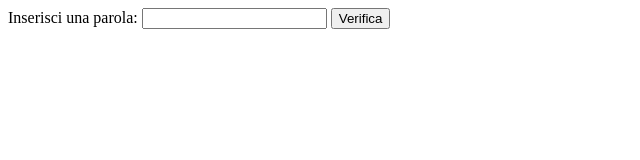
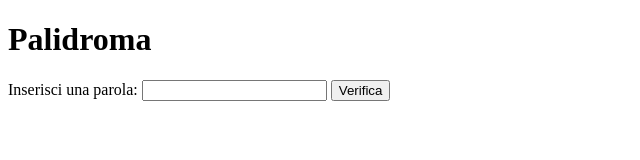
Before and after one commit to Christian-Beninati/js-paliedispari, a plain HTML site: page index.html in a window 1280 px wide. Shown: the whole page, without its empty margins (0-640 px from the left). Drawn offline with Linux system fonts and the light colour scheme.

Commit message:
fix-polidroma

```diff
--- a/index.html
+++ b/index.html
@@ -10,6 +10,10 @@
      <script defer src="js/script.js"></script>
 </head>
 <body>
+
+    <!--Palidroma -->
+    <div>
+        <h1>Palidroma</h1>
         <!-- Label -->
         <label for="word">Inserisci una parola:</label>
         <!-- Input -->
@@ -18,6 +22,7 @@
         <button id="verifyButton">Verifica</button>
         <!-- Result -->
         <p id="result"></p>
+    </div>
 
 </body>
 </html>
```
Lines whose indentation alone changed are shown as unchanged.
